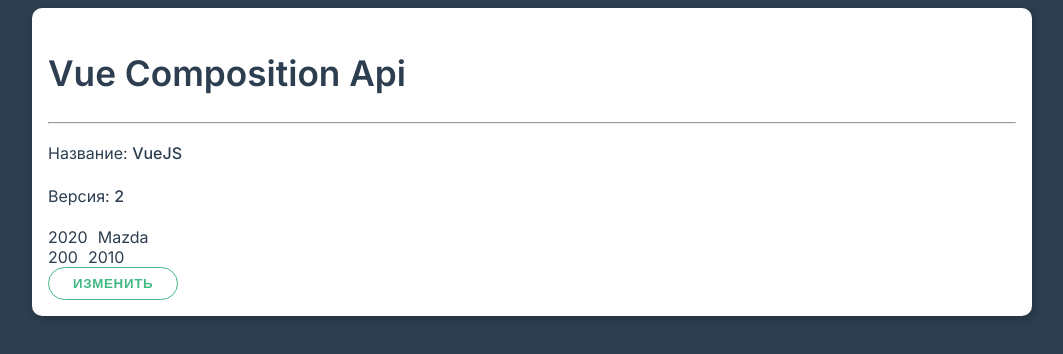
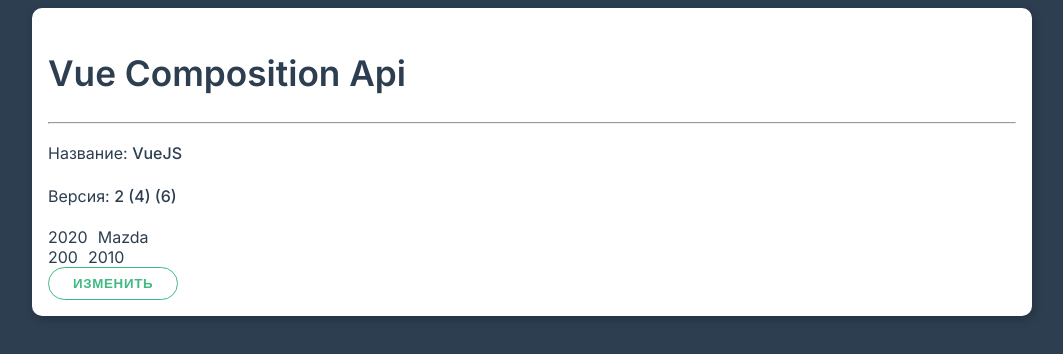
Before and after one commit to bamfl/vue, a Vue app in the folder module-12-vue-composition-api/: page / in a window 1280 px wide. Shown: the top 354 px of the page, without its empty margins (108-1171 px from the left). Built offline with nearby package versions, Linux system fonts and the light colour scheme.

Commit message:
feat: add computed

```diff
--- a/module-12-vue-composition-api/src/App.vue
+++ b/module-12-vue-composition-api/src/App.vue
@@ -4,7 +4,7 @@
       <h1>Vue Composition Api</h1>
       <hr>
       <p>Название: <strong>{{ framework }}</strong></p>
-      <p>Версия: <strong>{{ version }}</strong></p>
+      <p>Версия: <strong>{{ version }} ({{ doubleVersion }}) ({{ tripleVersion }})</strong></p>
 
       <div class="row">
         <div class="mr-10">{{ car.year }}</div>
@@ -22,7 +22,7 @@
 </template>
 
 <script setup>
-import { reactive, ref } from 'vue';
+import { computed, reactive, ref } from 'vue';
 
 const framework = ref('VueJS');
 const version = ref(2);
@@ -36,6 +36,17 @@
   passangers: 200,
   year: 2010
 })
+
+const doubleVersion = computed(() => version.value * 2); // ComputedRefImpl
+
+const tripleVersion = computed({
+  get() {
+    return version.value * 3;
+  },
+  set(value) {
+    console.log('tripleVersion set', value);
+  }
+});
 
 function changeInfo() {
   console.log(framework); // framework - RefImpl
@@ -52,5 +63,7 @@
   console.log(plane.passangers); // plane.passangers - value
   plane.passangers = 150;
   plane.year = 2014;
+
+  tripleVersion.value = 100;
 }
 </script>
```
